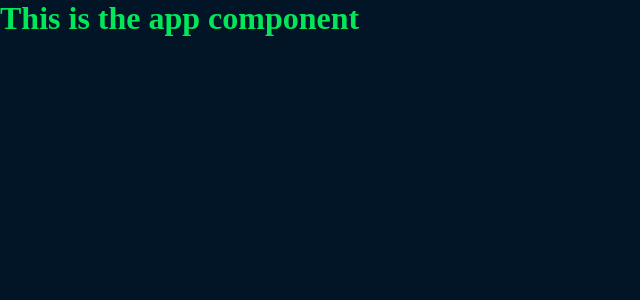
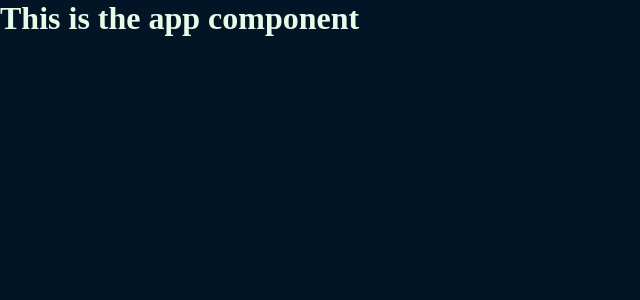
Before and after one commit to Borrax/discourse, a React app in the folder client/: page / in a window 1280 px wide. Shown: the top 300 px of the page, without its empty margins (0-640 px from the left). Built offline with nearby package versions, Linux system fonts and the light colour scheme; the HTML template or start-up script is replaced by a standard one.

Commit message:
Changing the base text color of the app

```diff
--- a/client/src/styles/_globals.scss
+++ b/client/src/styles/_globals.scss
@@ -1,2 +1,2 @@
 $base-bg-color: #021526;
-$base-text-color: #02e65a;
+$base-text-color: #e6fce7;
```
